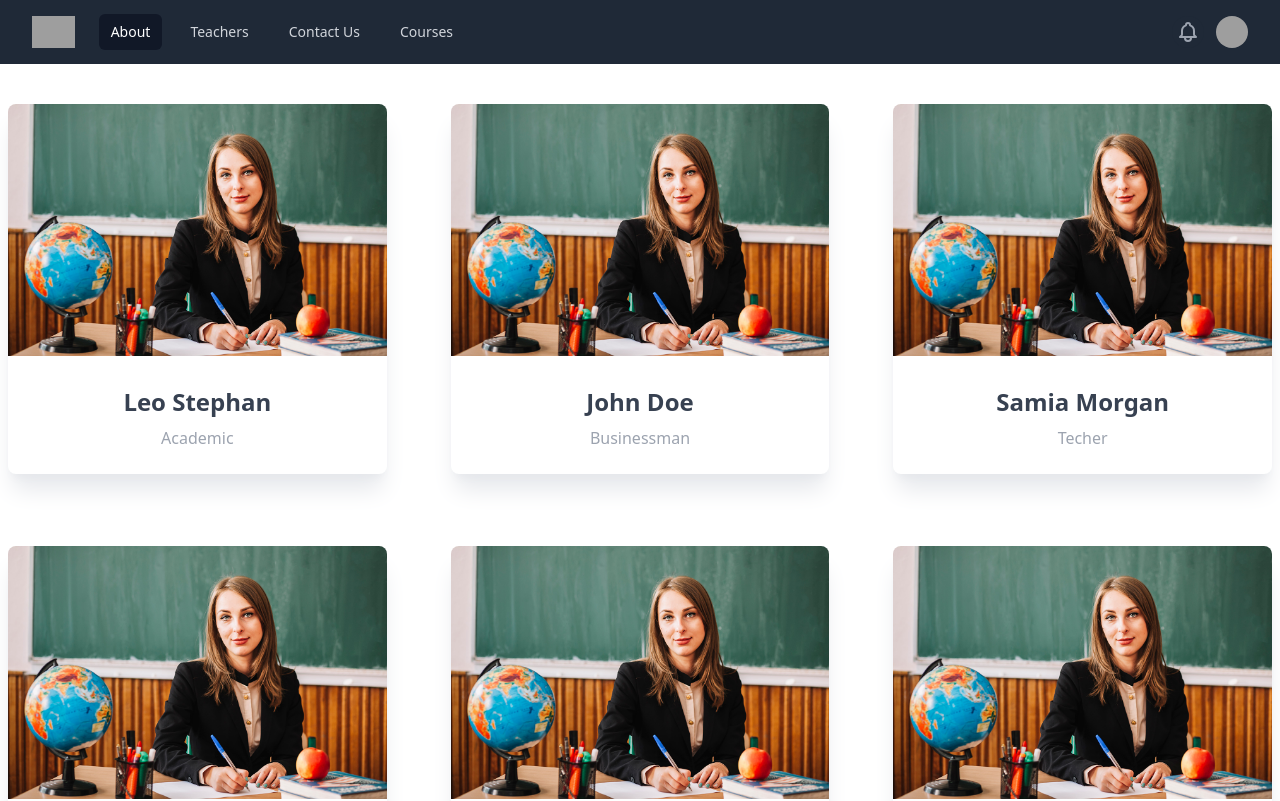
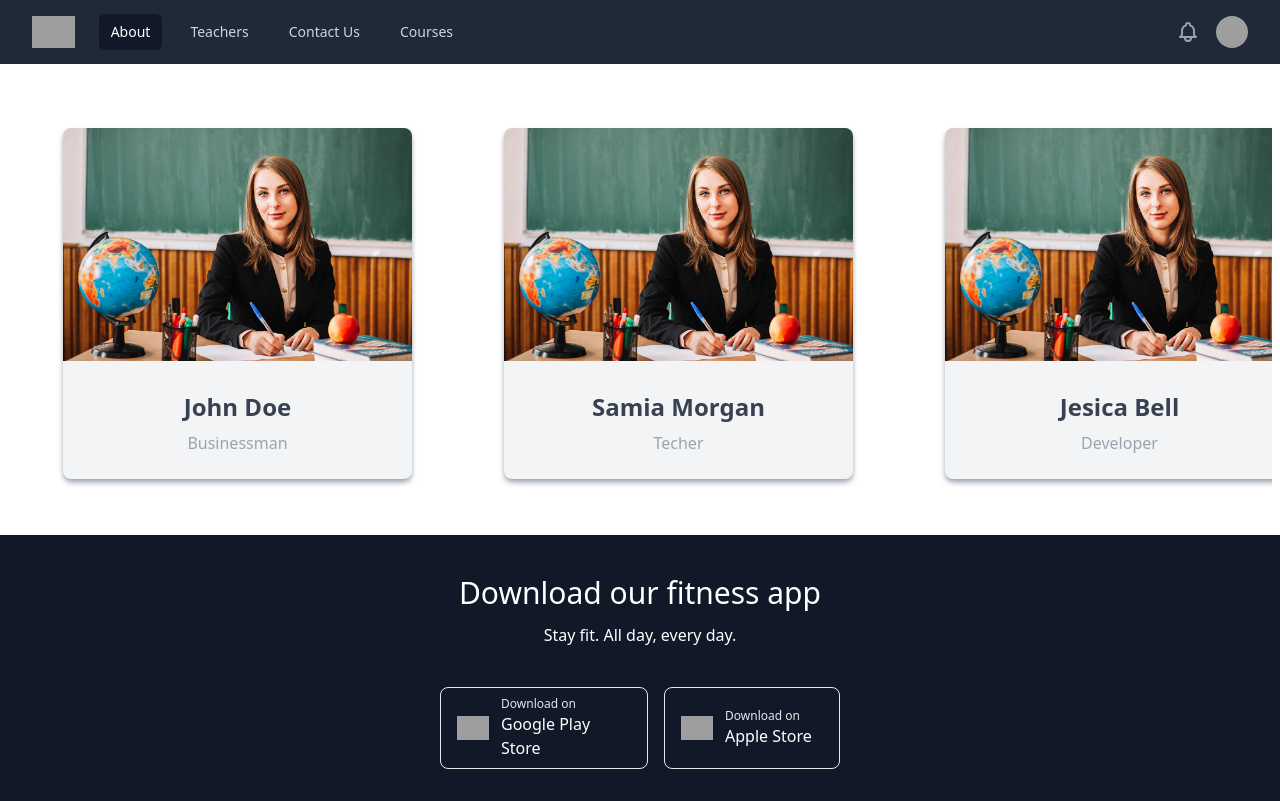
Before and after one commit to Tespen-uz/edu, a Next.js app: page /teachers in a window 1280 px wide. Shown: the top 801 px of the page. Built offline with nearby package versions, Linux system fonts and the light colour scheme; grey boxes are pictures that could not be loaded.

Commit message:
TechSliderList add

```diff
--- a/components/Tech/TechCard.jsx
+++ b/components/Tech/TechCard.jsx
@@ -6,7 +6,7 @@ import Tech2 from '../../img/Tech2.jpg'
 function TechCard({img, name, job, subject}) {
     console.log(img);
     return (
-        <div class="w-full bg-white rounded-lg shadow-xl shadow-gray-200 mt-2 overflow-hidden flex flex-col justify-center items-center">
+        <div class="w-full bg-gray-100 rounded-lg shadow-md  shadow-gray-400 mt-2  overflow-hidden flex flex-col justify-center items-center">
             <div>
                 <Image
                    class="object-center object-cover h-auto w-full"
--- /dev/null
+++ b/components/Tech/TechSliderList.jsx
@@ -0,0 +1,137 @@
+import React, {useState} from 'react'
+
+import { useKeenSlider } from "keen-slider/react"
+import "keen-slider/keen-slider.min.css"
+import TechCard from './TechCard'
+
+
+const TechInfo=[
+    {
+        id: 1,
+        name: 'Leo Stephan',
+        job: 'Academic',
+        subject: 'Math',
+        img: 'img',
+    },
+    {
+        id: 2,
+        name: 'John Doe',
+        job: 'Businessman',
+        subject: 'English',
+        img: 'img',
+    },
+    {
+        id: 3,
+        name: 'Samia Morgan',
+        job: 'Techer',
+        subject: 'Biology',
+        img: 'img',
+    },
+    {
+        id: 4,
+        name: 'Jesica Bell',
+        job: 'Developer',
+        subject: 'Frontend',
+        img: 'img',
+    },
+    {
+        id: 5,
+        name: 'Micael',
+        job: 'Backend Dev',
+        subject: 'Php Node.js',
+        img: 'img',
+    },
+    {
+        id: 6,
+        name: 'Tom Kruz',
+        job: 'Actor',
+        subject: 'main',
+        img: 'img',
+    }
+]
+
+
+const animation = { duration: 30000, easing: (t) => t }
+
+function TechSliderList() {
+
+    const [currentSlide, setCurrentSlide] = useState(0)
+    const [loaded, setLoaded] = useState(false)
+
+
+    const [sliderRef] = useKeenSlider({
+        loop: true,
+        rtl: false,
+        renderMode: "performance",
+        drag: true,
+        created(s) {
+        s.moveToIdx(5, true, animation)
+        },
+        updated(s) {
+        s.moveToIdx(s.track.details.abs + 5, true, animation)
+        },
+        animationEnded(s) {
+        s.moveToIdx(s.track.details.abs + 5, true, animation)
+        },
+        breakpoints: {
+            '(min-width: 375px)': {
+                slides: {
+                    perView: 1,
+                    spacing: 15,
+
+                },
+            },
+            '(min-width: 425px)': {
+                slides: {
+                    perView: 1.2,
+                    spacing: 20,
+
+                },
+            },
+            '(min-width: 600px)': {
+                slides: {
+                    perView: 2,
+                    spacing: 20,
+
+                },
+            },
+            '(min-width: 1024px)': {
+                slides: {
+                    perView: 3,
+                    spacing: 60,
+
+                },
+            },
+
+        },
+    })
+
+    return (
+        <div className='container mx-auto p-2'>
+            <div ref={sliderRef} className="keen-slider py-10 ">
+                    {
+                        TechInfo.map(tech=>{
+                            return(
+                                <div className="keen-slider__slide number-slide px-4 py-2">
+                                    <TechCard
+                                       name={tech.name}
+                                       img={tech.img}
+                                       job={tech.job}
+                                       subject={tech.subject}
+                                    />
+                                </div>
+
+                            )
+                        })
+
+                    }
+
+
+
+            </div>
+
+        </div>
+    )
+}
+
+export default TechSliderList
--- a/pages/teachers/index.jsx
+++ b/pages/teachers/index.jsx
@@ -1,10 +1,12 @@
 import React from "react";
 import TechCartList from "../../components/Tech/TechCartList";
+import TechSliderList from "../../components/Tech/TechSliderList";
 
 const AboutPage = () => {
   return (
     <div>
-      <TechCartList />
+      {/* <TechCartList /> */}
+      <TechSliderList />
     </div>
   );
 };
```
Also changed, not shown: 1 other file (tests, documents, lock files or other folders).
